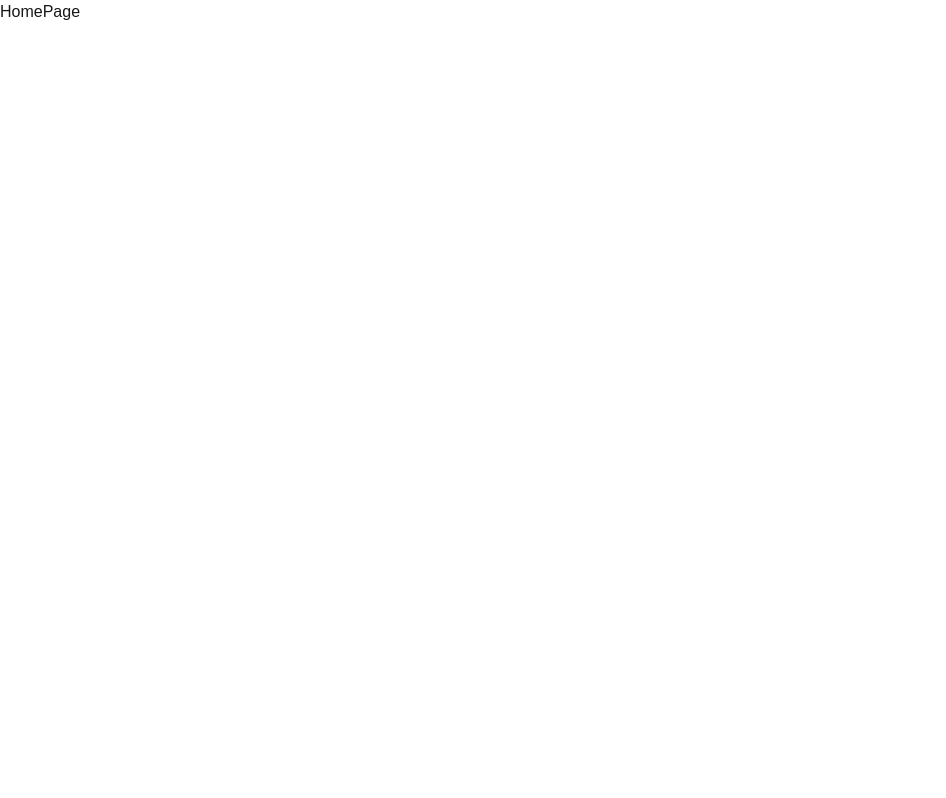
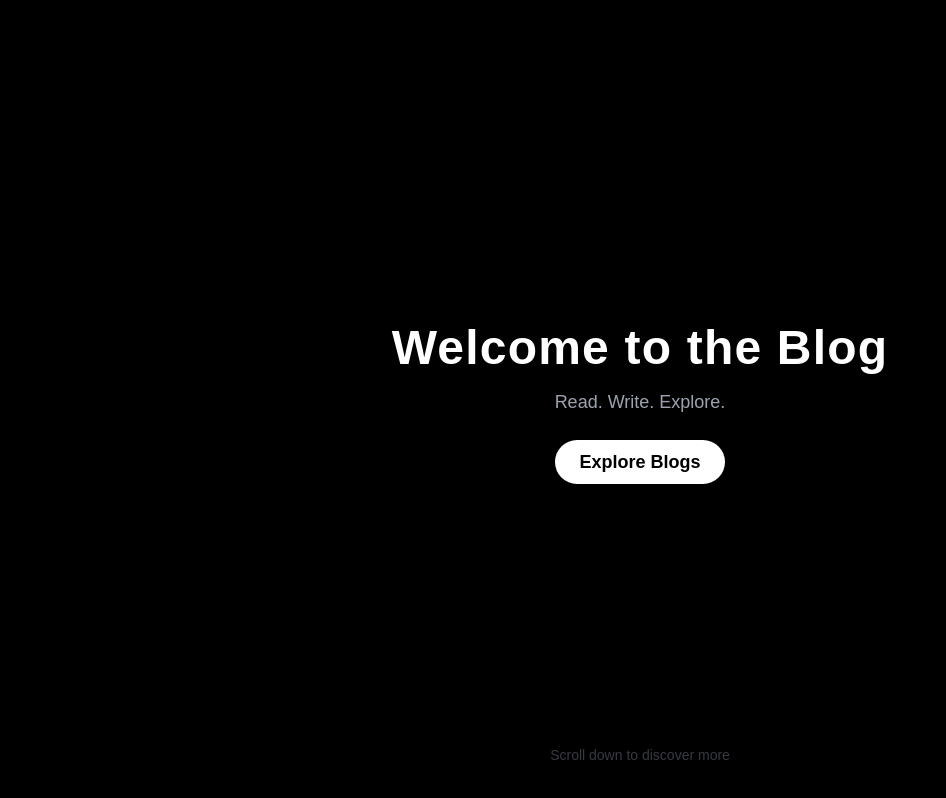
Before and after one commit to imkhateeb/blog-app-ai, a Next.js app: page / in a window 1280 px wide. Shown: the whole page, without its empty margins (0-946 px from the left). Built offline with nearby package versions, Linux system fonts and the light colour scheme.

Commit message:
Cloudinary is set up

```diff
--- /dev/null
+++ b/app/api/generate/route.ts
@@ -0,0 +1,67 @@
+import { NextResponse } from "next/server";
+import { ChatOpenAI } from "@langchain/openai";
+const generateBlogPost = async (title: string) => {
+  const prompt = `
+You are an expert content writer specializing in engaging and informative blog posts. Generate a well-structured blog post with:
+1. A compelling title (using the provided title as basis)
+2. An engaging introduction
+3. Well-researched main content with key points, insights, and examples
+4. A strong conclusion with key takeaways
+
+Title: ${title}
+
+Response format:
+# ${title}
+## Introduction
+[Introduction content]
+
+## Main Content
+- [Key point 1]
+- [Key point 2]
+- [Key point 3]
+
+## Conclusion
+[Conclusion content]
+    `;
+
+  try {
+    const chat = new ChatOpenAI({
+      modelName: "gpt-4-0125-preview",
+      temperature: 0.7,
+      openAIApiKey: process.env.OPENAI_API_KEY,
+    });
+
+    const response = await chat.invoke(prompt);
+
+    return {
+      status: "success",
+      data: response.content,
+    };
+  } catch (error) {
+    console.error("Error generating blogPost:", error);
+    return {
+      status: "error",
+      message: "Failed to generate blogPost. Please try again.",
+    };
+  }
+};
+
+export async function POST(req: Request) {
+  try {
+    const { title } = await req.json();
+
+    if (!title) {
+      return NextResponse.json({ error: "Title is required" }, { status: 400 });
+    }
+
+    const response = await generateBlogPost(title);
+
+    return NextResponse.json(response?.data as string);
+  } catch (error) {
+    console.error("Error generating blog post:", error);
+    return NextResponse.json(
+      { error: "Failed to generate blog post. Please try again." },
+      { status: 500 }
+    );
+  }
+}
--- /dev/null
+++ b/app/api/upload/route.ts
@@ -0,0 +1,32 @@
+import { NextResponse } from "next/server";
+import cloudinary from "@/lib/cloudinary";
+
+export async function POST(req: Request) {
+  try {
+    const formData = await req.formData();
+    const file = formData.get("file") as File | null;
+
+    if (!file) {
+      return NextResponse.json({ error: "No file uploaded" }, { status: 400 });
+    }
+
+    const arrayBuffer = await file.arrayBuffer();
+    const buffer = Buffer.from(arrayBuffer);
+
+    const result = await new Promise<{ secure_url: string }>(
+      (resolve, reject) => {
+        cloudinary.uploader
+          .upload_stream({ folder: "blog-app" }, (error, result) => {
+            if (error) reject(error);
+            else resolve(result as { secure_url: string });
+          })
+          .end(buffer);
+      }
+    );
+
+    return NextResponse.json({ url: result.secure_url });
+  } catch (error) {
+    console.error("Upload error:", error);
+    return NextResponse.json({ error: "Upload failed" }, { status: 500 });
+  }
+}
--- a/app/page.tsx
+++ b/app/page.tsx
@@ -1,7 +1,8 @@
+import HomePage from "@/components/HomePage";
 import React from "react";
 
-const HomePage = () => {
-  return <div>HomePage</div>;
+const Page = () => {
+  return <HomePage />;
 };
 
-export default HomePage;
+export default Page;
--- a/components/AuthForm.tsx
+++ b/components/AuthForm.tsx
@@ -98,7 +98,7 @@ export default function AuthForm({ type }: { type: "login" | "register" }) {
               <input
                 type="text"
                 {...register("name")}
-                className="w-full px-3 py-2 border rounded-lg focus:outline-none focus:ring-2 focus:ring-blue-500"
+                className="w-full px-3 py-2 border rounded-lg focus:outline-none focus:ring-2 focus:ring-black"
               />
               {errors.name && (
                 <p className="text-red-500 text-sm">{errors.name.message}</p>
@@ -109,7 +109,7 @@ export default function AuthForm({ type }: { type: "login" | "register" }) {
               <label className="block text-sm font-medium">Role</label>
               <select
                 {...register("role")}
-                className="w-full px-3 py-2 border rounded-lg focus:outline-none focus:ring-2 focus:ring-blue-500"
+                className="w-full px-3 py-2 border rounded-lg focus:outline-none focus:ring-2 focus:ring-black"
               >
                 <option value="user">User</option>
                 <option value="admin">Admin</option>
@@ -126,7 +126,7 @@ export default function AuthForm({ type }: { type: "login" | "register" }) {
           <input
             type="email"
             {...register("email")}
-            className="w-full px-3 py-2 border rounded-lg focus:outline-none focus:ring-2 focus:ring-blue-500"
+            className="w-full px-3 py-2 border rounded-lg focus:outline-none focus:ring-2 focus:ring-black"
           />
           {errors.email && (
             <p className="text-red-500 text-sm">{errors.email.message}</p>
@@ -138,7 +138,7 @@ export default function AuthForm({ type }: { type: "login" | "register" }) {
           <input
             type="password"
             {...register("password")}
-            className="w-full px-3 py-2 border rounded-lg focus:outline-none focus:ring-2 focus:ring-blue-500"
+            className="w-full px-3 py-2 border rounded-lg focus:outline-none focus:ring-2 focus:ring-black"
           />
           {errors.password && (
             <p className="text-red-500 text-sm">{errors.password.message}</p>
@@ -148,7 +148,7 @@ export default function AuthForm({ type }: { type: "login" | "register" }) {
         <button
           type="submit"
           disabled={loading}
-          className="w-full bg-blue-600 text-white py-2 rounded-lg hover:bg-blue-700 disabled:bg-gray-400"
+          className="w-full bg-black text-white py-2 rounded-lg hover:bg-black/80 disabled:bg-gray-400"
         >
           {loading ? "Processing..." : type === "login" ? "Sign In" : "Sign Up"}
         </button>
--- /dev/null
+++ b/components/HomePage.tsx
@@ -0,0 +1,52 @@
+"use client";
+import { motion } from "framer-motion";
+const HomePage = () => {
+  return (
+    <div className="flex flex-col items-center justify-center min-h-screen bg-black text-white px-6">
+      <motion.h1
+        initial={{ opacity: 0, y: -20 }}
+        animate={{ opacity: 1, y: 0 }}
+        transition={{ duration: 1 }}
+        className="text-5xl font-extrabold tracking-wide text-center"
+      >
+        Welcome to the Blog
+      </motion.h1>
+
+      <motion.p
+        initial={{ opacity: 0 }}
+        animate={{ opacity: 1 }}
+        transition={{ duration: 1.5, delay: 0.5 }}
+        className="text-lg text-gray-400 text-center mt-4"
+      >
+        Read. Write. Explore.
+      </motion.p>
+
+      <motion.div
+        initial={{ opacity: 0, scale: 0.9 }}
+        animate={{ opacity: 1, scale: 1 }}
+        transition={{ duration: 1.2, delay: 1 }}
+        className="mt-8"
+      >
+        <a
+          href="/blogs"
+          className="px-6 py-3 bg-white text-black rounded-full text-lg font-semibold hover:bg-gray-300 transition"
+        >
+          Explore Blogs
+        </a>
+      </motion.div>
+
+      <motion.div
+        className="absolute bottom-10 w-full flex justify-center opacity-50"
+        initial={{ y: 10, opacity: 0 }}
+        animate={{ y: 0, opacity: 1 }}
+        transition={{ repeat: Infinity, duration: 1.5, repeatType: "reverse" }}
+      >
+        <span className="text-gray-500 text-sm">
+          Scroll down to discover more
+        </span>
+      </motion.div>
+    </div>
+  );
+};
+
+export default HomePage;
--- /dev/null
+++ b/lib/cloudinary.ts
@@ -0,0 +1,10 @@
+import { v2 as cloudinary } from "cloudinary";
+
+cloudinary.config({
+  cloud_name: process.env.CLOUDINARY_CLOUD_NAME!,
+  api_key: process.env.CLOUDINARY_API_KEY!,
+  api_secret: process.env.CLOUDINARY_API_SECRET!,
+  secure: true,
+});
+
+export default cloudinary;
--- a/package.json
+++ b/package.json
@@ -15,9 +15,11 @@
     "ai": "^4.1.41",
     "axios": "^1.7.9",
     "bcryptjs": "^3.0.0",
+    "cloudinary": "^2.5.1",
     "cookie-parser": "^1.4.7",
     "cors": "^2.8.5",
     "dotenv": "^16.4.7",
+    "framer-motion": "^12.4.3",
     "jose": "^5.9.6",
     "jsonwebtoken": "^9.0.2",
     "next": "15.1.7",
```
Also changed, not shown: 1 other file (tests, documents, lock files or other folders).
